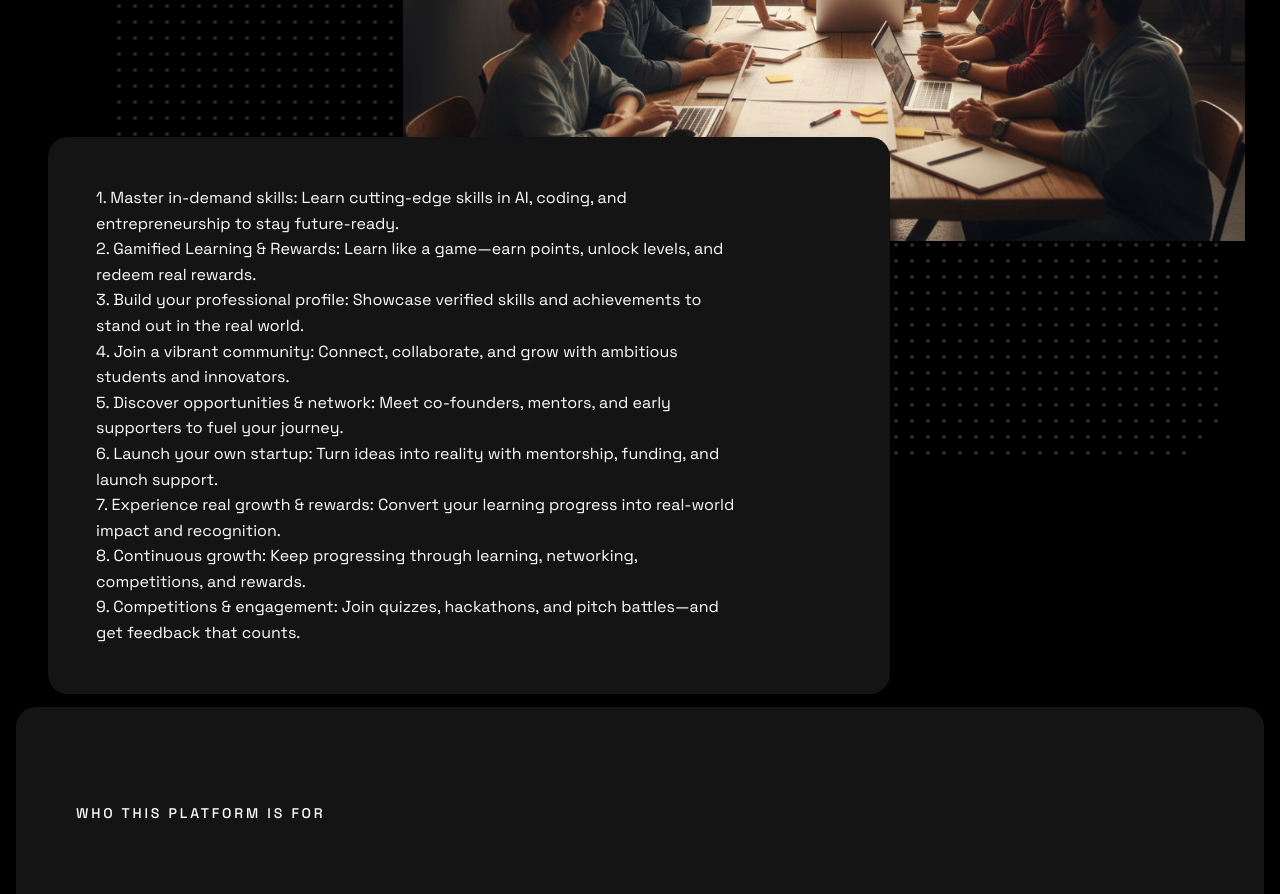
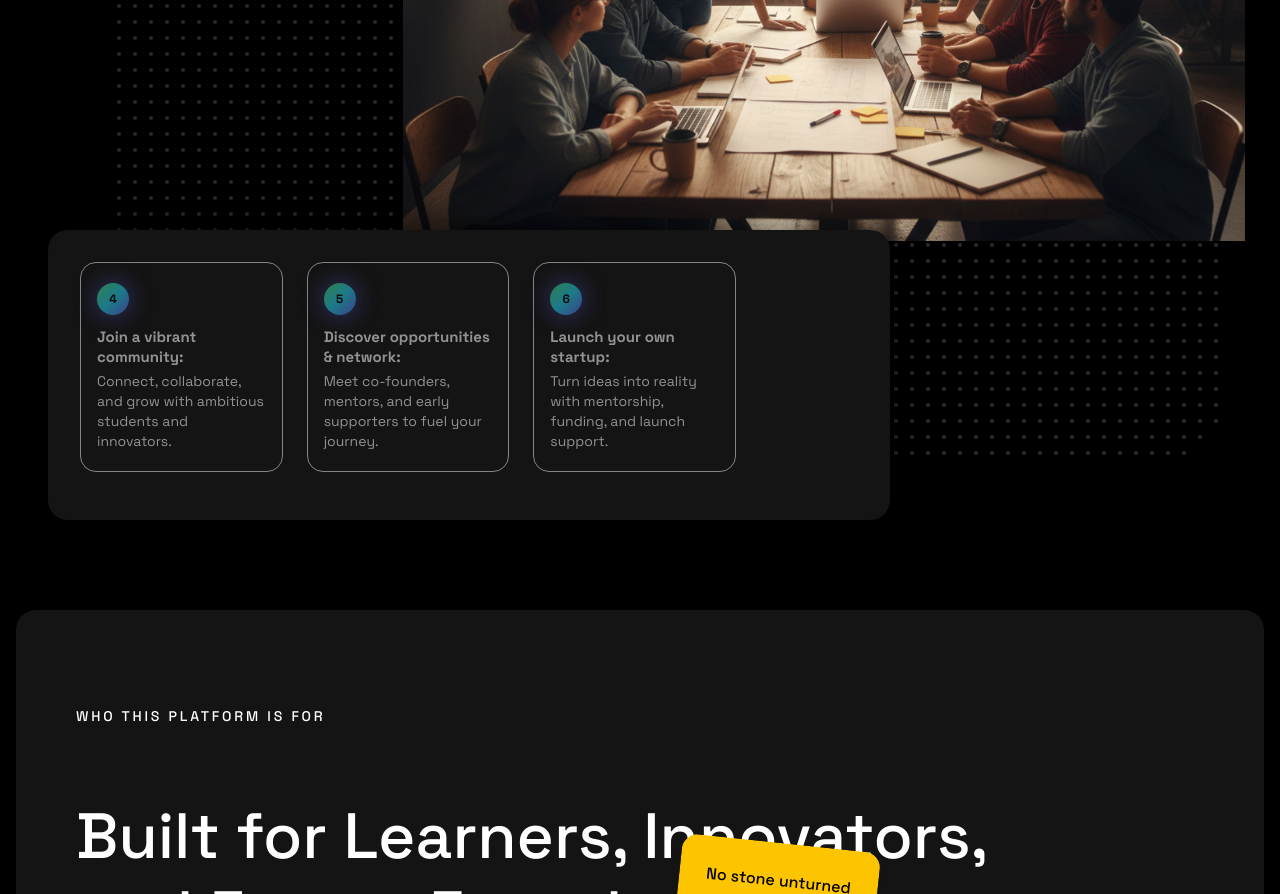
Before and after one commit to evolveducation/Evolve-Education, a React (Vite) app: page / in a window 1280 px wide. Shown: the part 2520-3414 px from the top of the page. Built offline with nearby package versions, Linux system fonts and the light colour scheme.

Commit message:
Update CallToActionSection.tsx

```diff
--- a/src/screens/Evolve/sections/CallToActionSection/CallToActionSection.tsx
+++ b/src/screens/Evolve/sections/CallToActionSection/CallToActionSection.tsx
@@ -1,4 +1,4 @@
-import React from "react";
+import { useEffect, useState } from "react";
 import { Card, CardContent } from "../../../../components/ui/card";
 
 export const CallToActionSection = (): JSX.Element => {
@@ -7,6 +7,74 @@ export const CallToActionSection = (): JSX.Element => {
     { active: false },
     { active: false },
   ];
+
+  const reasons = [
+    {
+      title: "Master in-demand skills:",
+      description:
+        "Learn cutting-edge skills in AI, coding, and entrepreneurship to stay future-ready.",
+    },
+    {
+      title: "Gamified Learning & Rewards:",
+      description:
+        "Learn like a game—earn points, unlock levels, and redeem real rewards.",
+    },
+    {
+      title: "Build your professional profile:",
+      description:
+        "Showcase verified skills and achievements to stand out in the real world.",
+    },
+    {
+      title: "Join a vibrant community:",
+      description:
+        "Connect, collaborate, and grow with ambitious students and innovators.",
+    },
+    {
+      title: "Discover opportunities & network:",
+      description:
+        "Meet co-founders, mentors, and early supporters to fuel your journey.",
+    },
+    {
+      title: "Launch your own startup:",
+      description:
+        "Turn ideas into reality with mentorship, funding, and launch support.",
+    },
+    {
+      title: "Experience real growth & rewards:",
+      description:
+        "Convert your learning progress into real-world impact and recognition.",
+    },
+    {
+      title: "Continuous growth:",
+      description:
+        "Keep progressing through learning, networking, competitions, and rewards.",
+    },
+    {
+      title: "Competitions & engagement:",
+      description:
+        "Join quizzes, hackathons, and pitch battles—and get feedback that counts.",
+    },
+  ];
+
+  const [isAnimated, setIsAnimated] = useState(false);
+  const [currentIndex, setCurrentIndex] = useState(0);
+  const itemsPerPage = 3;
+
+  useEffect(() => {
+    const timeout = setTimeout(() => {
+      setIsAnimated(true);
+    }, 150);
+
+    return () => clearTimeout(timeout);
+  }, []);
+
+  useEffect(() => {
+    const interval = setInterval(() => {
+      setCurrentIndex((prev) => (prev + itemsPerPage) % reasons.length);
+    }, 5000);
+
+    return () => clearInterval(interval);
+  }, [itemsPerPage, reasons.length]);
 
   return (
     <section
@@ -23,7 +91,7 @@ export const CallToActionSection = (): JSX.Element => {
         </h2>
       </header>
 
-      <div className="relative w-full min-h-[420px] md:min-h-[877px]">
+      <div className="relative w-full min-h-[420px] md:min-h-[780px]">
         <img
           className="hidden md:block absolute top-[277px] left-[702px] w-[468px] h-[468px]"
           alt="Group"
@@ -42,51 +110,52 @@ export const CallToActionSection = (): JSX.Element => {
           src="/joinus.png"
         />
 
-        <Card className="relative md:absolute md:top-[427px] left-0 w-full md:w-[842px] bg-[#141414] rounded-[20px] border-0 gap-2">
-          <CardContent className="flex flex-col w-full md:w-[708px] items-start gap-6 md:gap-[60px] p-5 md:pt-12 md:pl-12 md:pb-12">
+        <Card className="relative md:absolute md:top-[520px] left-0 w-full md:w-[842px] bg-[#141414] rounded-[20px] border-0 gap-2 shadow-[0_0_40px_rgba(0,0,0,0.6)] transition-transform transition-shadow duration-300 ease-out hover:-translate-y-1 hover:shadow-[0_0_60px_rgba(0,0,0,0.9)] md:h-[290px]">
+          <CardContent className="flex flex-col w-full md:w-[708px] items-start gap-6 md:gap-[40px] p-5 md:pt-8 md:pl-8 md:pb-8 h-full">
             <div className="flex flex-col items-start gap-6 md:gap-10 w-full">
               {/* <img
                 className="w-12 h-12 md:w-[60px] md:h-[60px]"
                 alt="Frame"
                 src="/frame.svg"
               /> */}
+              <div className="flex flex-col items-start gap-5 md:gap-7 w-full">
+                <ol className="w-full grid gap-4 md:gap-6 md:grid-cols-3 list-none font-normal text-sm md:text-base leading-relaxed md:leading-[25.6px] [font-family:'Space_Grotesk',Helvetica] text-white tracking-[0]">
+                  {Array.from({ length: itemsPerPage }).map((_, localIndex) => {
+                    const reasonIndex = (currentIndex + localIndex) % reasons.length;
+                    const reason = reasons[reasonIndex];
+                    return (
+                      <li
+                        key={reason.title}
+                        className={`transition-all duration-500 ease-out rounded-2xl bg-white/5/0 border border-white/5 hover:border-white/20 px-4 py-4 md:py-5 flex flex-col gap-3 shadow-[0_0_0_rgba(0,0,0,0)] hover:shadow-[0_18px_45px_rgba(0,0,0,0.55)] ${
+                          isAnimated
+                            ? "opacity-100 animate-[pulse_5s_ease-in-out_infinite]"
+                            : "opacity-0"
+                        }`}
+                        style={{ transitionDelay: `${localIndex * 80}ms` }}
+                      >
+                        <div className="flex items-center gap-3">
+                          <span className="flex h-8 w-8 items-center justify-center rounded-full bg-gradient-to-br from-[#4ADE80] via-[#22D3EE] to-[#6366F1] text-xs font-semibold text-black shadow-[0_0_25px_rgba(99,102,241,0.8)]">
+                            {reasonIndex + 1}
+                          </span>
 
-              <div className="flex flex-col items-start gap-5 md:gap-7 w-full">
-                {/* <h3 className="text-xl md:text-2xl tracking-tight md:tracking-[0] leading-normal [font-family:'Space_Grotesk',Helvetica] font-medium text-white">
-                  Master in demand skills
-                </h3> */}
+                        </div>
 
-                <p className="w-full font-normal text-sm md:text-base leading-relaxed md:leading-[25.6px] [font-family:'Space_Grotesk',Helvetica] text-white tracking-[0]">
-                1. Master in-demand skills: Learn cutting-edge skills in AI, coding, and entrepreneurship to stay future-ready.<br/>
-
-
-2. Gamified Learning & Rewards: Learn like a game—earn points, unlock levels, and redeem real rewards.<br/>
-
-
-3. Build your professional profile: Showcase verified skills and achievements to stand out in the real world.<br/>
-
-
-4. Join a vibrant community: Connect, collaborate, and grow with ambitious students and innovators.<br/>
-
-
-5. Discover opportunities & network: Meet co-founders, mentors, and early supporters to fuel your journey.<br/>
-
-
-6. Launch your own startup: Turn ideas into reality with mentorship, funding, and launch support.<br/>
-
-
-7. Experience real growth & rewards: Convert your learning progress into real-world impact and recognition.<br/>
-
-
-8. Continuous growth: Keep progressing through learning, networking, competitions, and rewards.<br/>
-
-
-9. Competitions & engagement: Join quizzes, hackathons, and pitch battles—and get feedback that counts.
-                </p>
+                        <div className="flex flex-col gap-1">
+                          <div className="font-semibold text-sm md:text-[15px]">
+                            {reason.title}
+                          </div>
+                          <p className="text-xs md:text-sm text-white/80">
+                            {reason.description}
+                          </p>
+                        </div>
+                      </li>
+                    );
+                  })}
+                </ol>
               </div>
             </div>
-
-            {/* <nav
+{/*
+            <nav
               className="flex items-center gap-1"
               aria-label="Slide navigation"
             >
```
